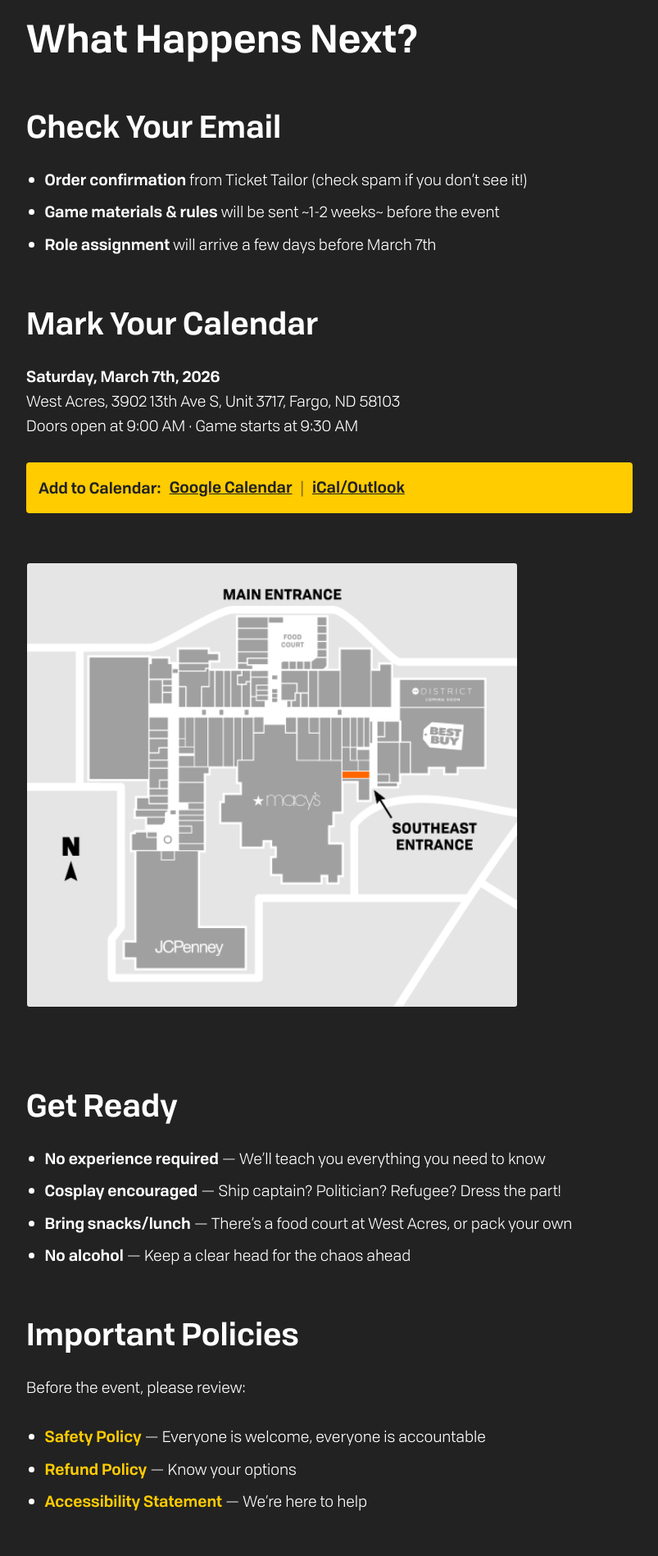
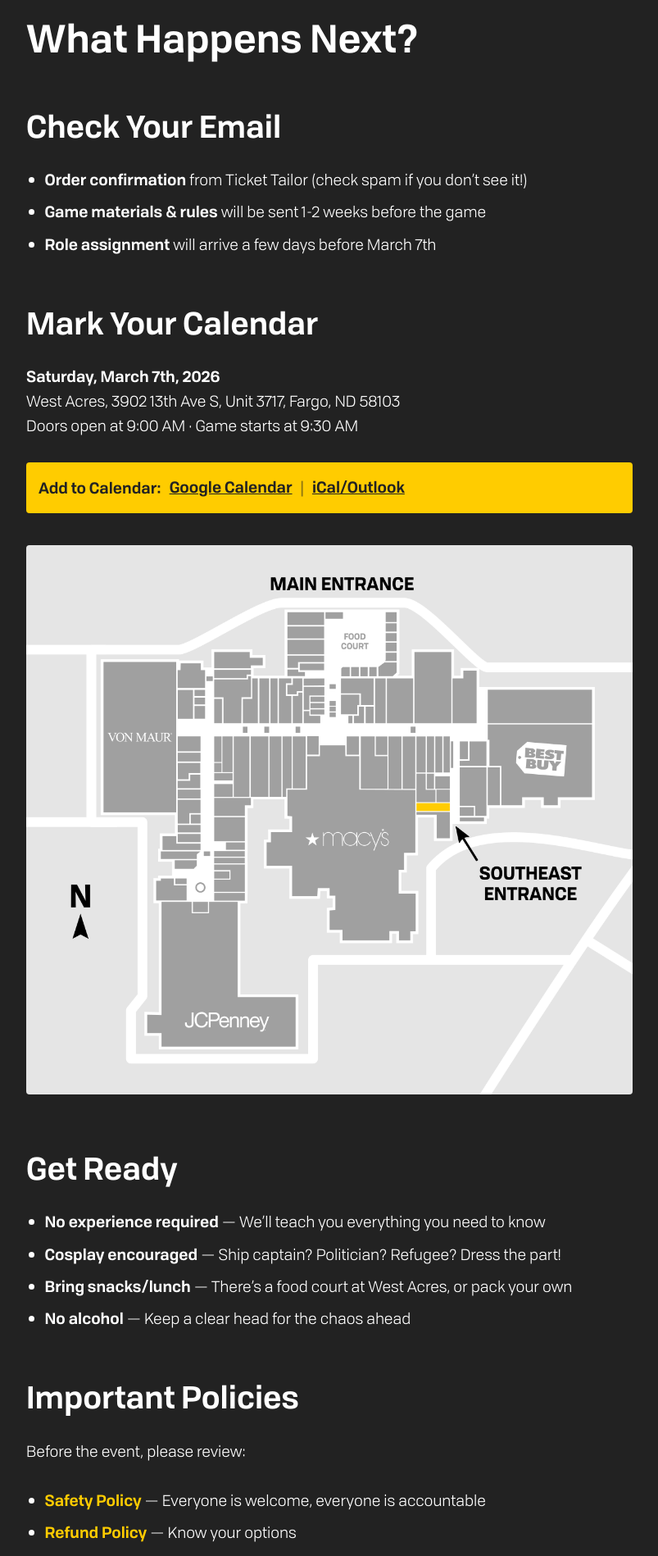
Before and after one commit to jedlimke/prairiefiregaming.com, a Jekyll site: the page built from megagames/den-of-wolves-2026-thank-you.md, in a window 1280 px wide. Shown: the part 598-2496 px from the top of the page at 82% size, without its empty margins (238-1041 px from the left). Built offline with Jekyll 4.4.1, drawn with Linux system fonts in a browser that asks for light colours.

Commit message:
More tweaks.

```diff
--- a/_sass/base.scss
+++ b/_sass/base.scss
@@ -290,6 +290,20 @@ ul, ol {
 img {
 	max-width: 100%;
 	height: auto;
+}
+
+// Images within post content
+.post-content img,
+.page-content img {
+	width: 100%;
+	height: auto;
+	display: block;
+
+	border-radius: var(--border-radius);
+
+	// Gentle manual tweaking because of the interplay
+	// of line heights and the gaps between paragraphs
+	margin: 0.50em 0;
 }
 
 // Responsive video embed container
--- a/megagames/den-of-wolves-2026-thank-you.md
+++ b/megagames/den-of-wolves-2026-thank-you.md
@@ -15,7 +15,7 @@ Your ticket purchase is confirmed, and you should receive a confirmation email f
 
 ### Check Your Email
 - **Order confirmation** from Ticket Tailor (check spam if you don't see it!)
-- **Game materials & rules** will be sent ~1-2 weeks~ before the event
+- **Game materials & rules** will be sent 1-2 weeks before the game
 - **Role assignment** will arrive a few days before March 7th
 
 ### Mark Your Calendar
@@ -34,9 +34,7 @@ Doors open at 9:00 AM · Game starts at 9:30 AM
 %}
 {:/nomarkdown}
 
-<div style="margin: var(--spacing-unit) 0;">
-  <img src="/assets/megagames/dow--west-acres-event-location.png" alt="Map showing event location at West Acres" style="width: 100%; max-width: 600px; border-radius: var(--border-radius); border: var(--border-width) solid var(--border-color);">
-</div>
+![Map showing event location at West Acres](/assets/megagames/dow--west-acres-event-location.png)
 
 ### Get Ready
 - **No experience required** — We'll teach you everything you need to know
```
Also changed, not shown: assets/megagames/dow--west-acres-event-location.png.
